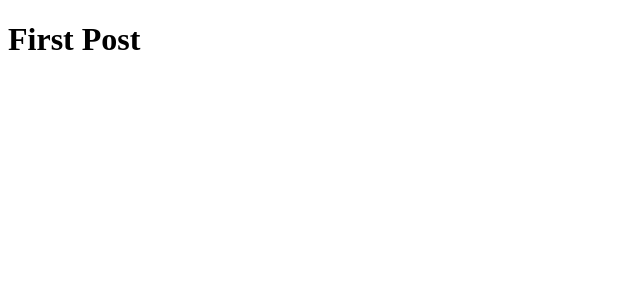
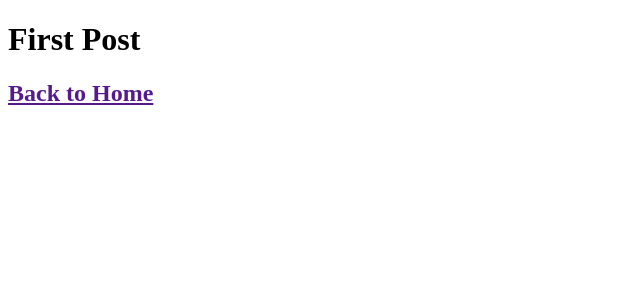
Before and after one commit to johnnyung91/nextj-blog, a Next.js app: page /posts/first-post in a window 1280 px wide. Shown: the top 300 px of the page, without its empty margins (0-640 px from the left). Built offline with nearby package versions, Linux system fonts and the light colour scheme.

Commit message:
added new link tag to index and first post

```diff
--- a/pages/posts/first-post.js
+++ b/pages/posts/first-post.js
@@ -1,7 +1,15 @@
-import React from 'react'
+import React from "react";
+import Link from "next/link";
 
 export default function FirstPost() {
   return (
-    <h1>First Post</h1>
-  )
+    <>
+      <h1>First Post</h1>
+      <h2>
+        <Link href="/">
+          <a href="">Back to Home</a>
+        </Link>
+      </h2>
+    </>
+  );
 }
```
Also changed, not shown: pages/index.js (+14 -17 lines).
